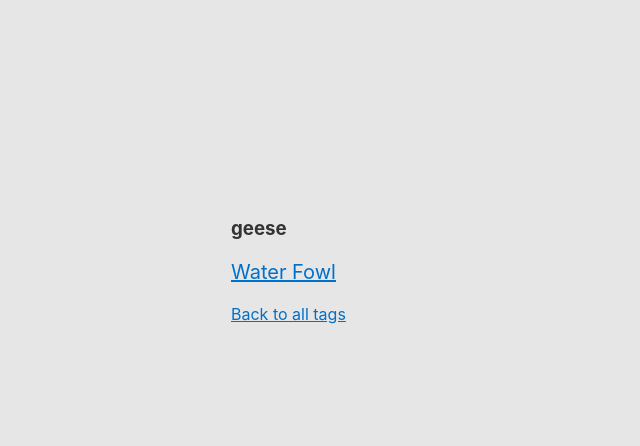
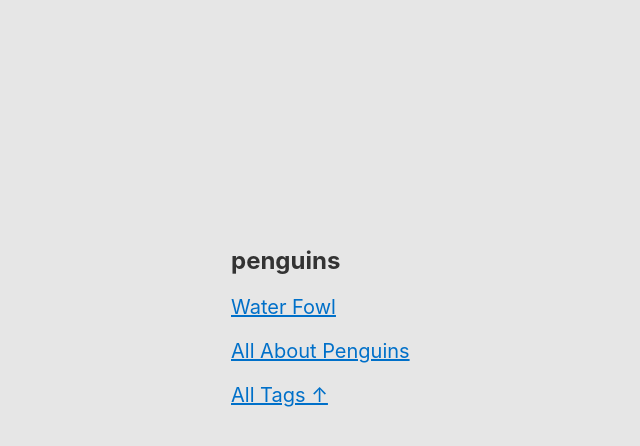
Before and after one commit to derekkedziora/jekyll-demo, a Jekyll site: the page built from tags.md, in a window 1280 px wide and 900 px high, scrolled down 870 px. Shown: the top 446 px of the window, without its empty margins (84-724 px from the left). Built offline with Jekyll 4.4.1, drawn with Linux system fonts in a browser that asks for light colours; some of the changed text lies outside the part shown.

Commit message:
Update tags.md

```diff
--- a/tags.md
+++ b/tags.md
@@ -3,19 +3,7 @@ title: Tag Page
 permalink: /tags
 ---
 
-{% for tag in site.tags %}
-  {% assign placeHolderTag = tag | first %}
-  {% assign listOfTags = listOfTags | append: placeHolderTag %}
-  {% assign listOfTags = listOfTags | append: ',' %}
-{% endfor %}
-
-{% assign listOfTags = listOfTags | split: ',' | sort_natural %}
-
-<div style="min-height: 100vh;" markdown="1">
-
-{% for listOfTag in listOfTags %}
-  <p><a href="#{{listOfTag}}">{{listOfTag | replace: "-", " "}}</a></p>
-{% endfor %}
+<div markdown=1 style="min-height: 100vh;">
 
 You can style the tag menu and each tag section with `min-height: 100vh;`
 
@@ -25,17 +13,30 @@ Check out my full guide to [making a tag page in Jekyll](https://derekkedziora.c
 
 Back to the [main page](/).
 
+
+{% for tag in site.tags %}
+
+[{{ tag[0] }}&nbsp;({{ tag[1] | size }})](#{{tag[0]}})
+
+{% endfor %}
+
 </div>
 
-{% for listOfTag in listOfTags %}
-<div style="min-height: 100vh;">
-<h3 id='{{listOfTag}}'>{{listOfTag | replace: "-", " "}}</h3>
 
-{% for post in site.posts %}
-{% if post.tags contains listOfTag %}
-<p><a href="{{post.url}}">{{post.title}}</a></p>
-{% endif %}
+{% for tag in site.tags %}
+
+<div markdown=1 style="min-height: 100vh;">
+
+## {{tag[0]}}
+
+{% for post in tag[1] %}
+
+[{{ post.title }}]({{ post.url }})
+
 {% endfor %}
-<a href="#">Back to all tags</a>
+
+[All Tags &#8593;](#)
+
 </div>
+
 {% endfor %}
```
